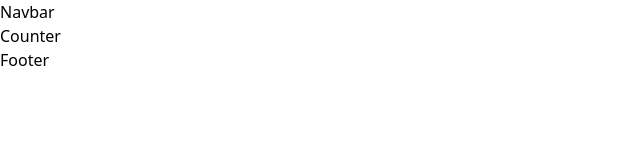
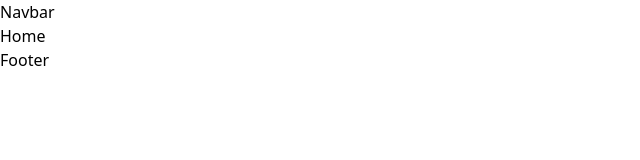
Before and after one commit to Mahbub-Hasan2/VirtuBazaar, a React (Vite) app: page / in a window 1280 px wide. Shown: the top 160 px of the page, without its empty margins (0-640 px from the left). Built offline with nearby package versions, Linux system fonts and the light colour scheme.

Commit message:
react router dom is setup

```diff
--- a/package.json
+++ b/package.json
@@ -17,6 +17,7 @@
     "react-dom": "^18.2.0",
     "react-icons": "^4.8.0",
     "react-redux": "^8.0.5",
+    "react-router-dom": "^6.10.0",
     "tailwindcss": "^3.3.1"
   },
   "devDependencies": {
--- a/src/App.jsx
+++ b/src/App.jsx
@@ -1,9 +1,10 @@
+import { Outlet } from "react-router";
 import Layouts from "./layouts/Layouts";
 
 function App() {
   return (
     <Layouts>
-      <h1 className="text-5xl">Counter</h1>
+      <Outlet />
     </Layouts>
   );
 }
--- a/src/Routes/Routes.jsx
+++ b/src/Routes/Routes.jsx
@@ -1,11 +1,25 @@
 // import React from 'react';
 
-const Routes = () => {
-    return (
-        <div>
-            routes
-        </div>
-    );
-};
+import { createBrowserRouter } from "react-router-dom";
+import App from "../App";
+import Home from "../pages/Home/Home";
+import Shop from "../pages/Shop/Shop";
 
-export default Routes;
+const routes = createBrowserRouter([
+  {
+    path: "/",
+    element: <App />,
+    children: [
+      {
+        path: "/",
+        element: <Home />,
+      },
+      {
+        path: "/shop",
+        element: <Shop />,
+      },
+    ],
+  },
+]);
+
+export default routes;
--- a/src/main.jsx
+++ b/src/main.jsx
@@ -1,14 +1,15 @@
-import React from 'react'
-import ReactDOM from 'react-dom/client'
-import { Provider } from 'react-redux';
-import App from './App.jsx'
-import '../src/assets/styles/main.css';
-import { store } from './app/store.js';
+import React from "react";
+import ReactDOM from "react-dom/client";
+import { Provider } from "react-redux";
+import "../src/assets/styles/main.css";
+import { store } from "./app/store.js";
+import { RouterProvider } from "react-router";
+import routes from "./Routes/Routes";
 
-ReactDOM.createRoot(document.getElementById('root')).render(
+ReactDOM.createRoot(document.getElementById("root")).render(
   <React.StrictMode>
     <Provider store={store}>
-      <App />
+      <RouterProvider router={routes} />
     </Provider>
-  </React.StrictMode>,
-)
+  </React.StrictMode>
+);
```
Also changed, not shown: 1 other file (tests, documents, lock files or other folders).
